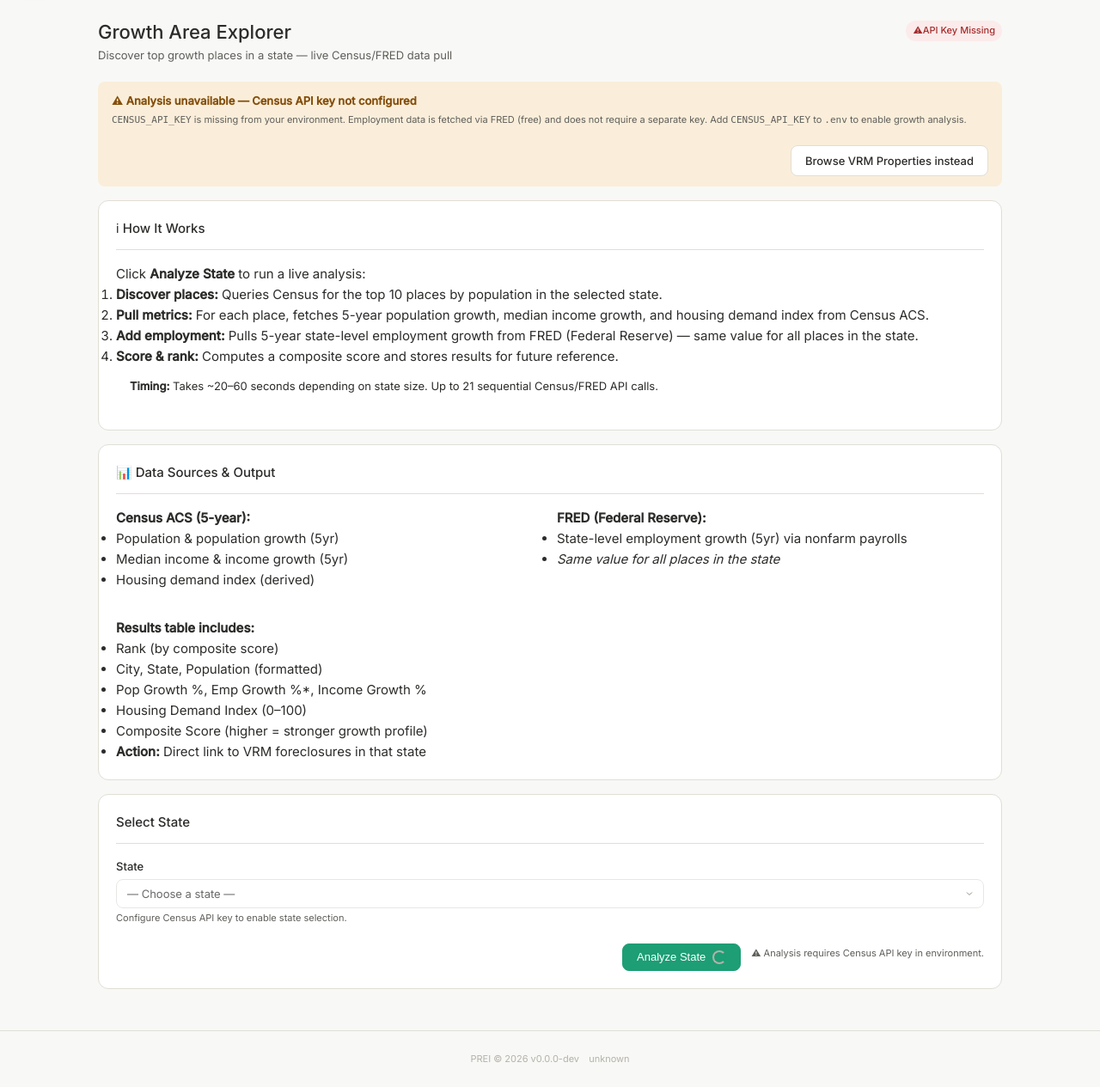
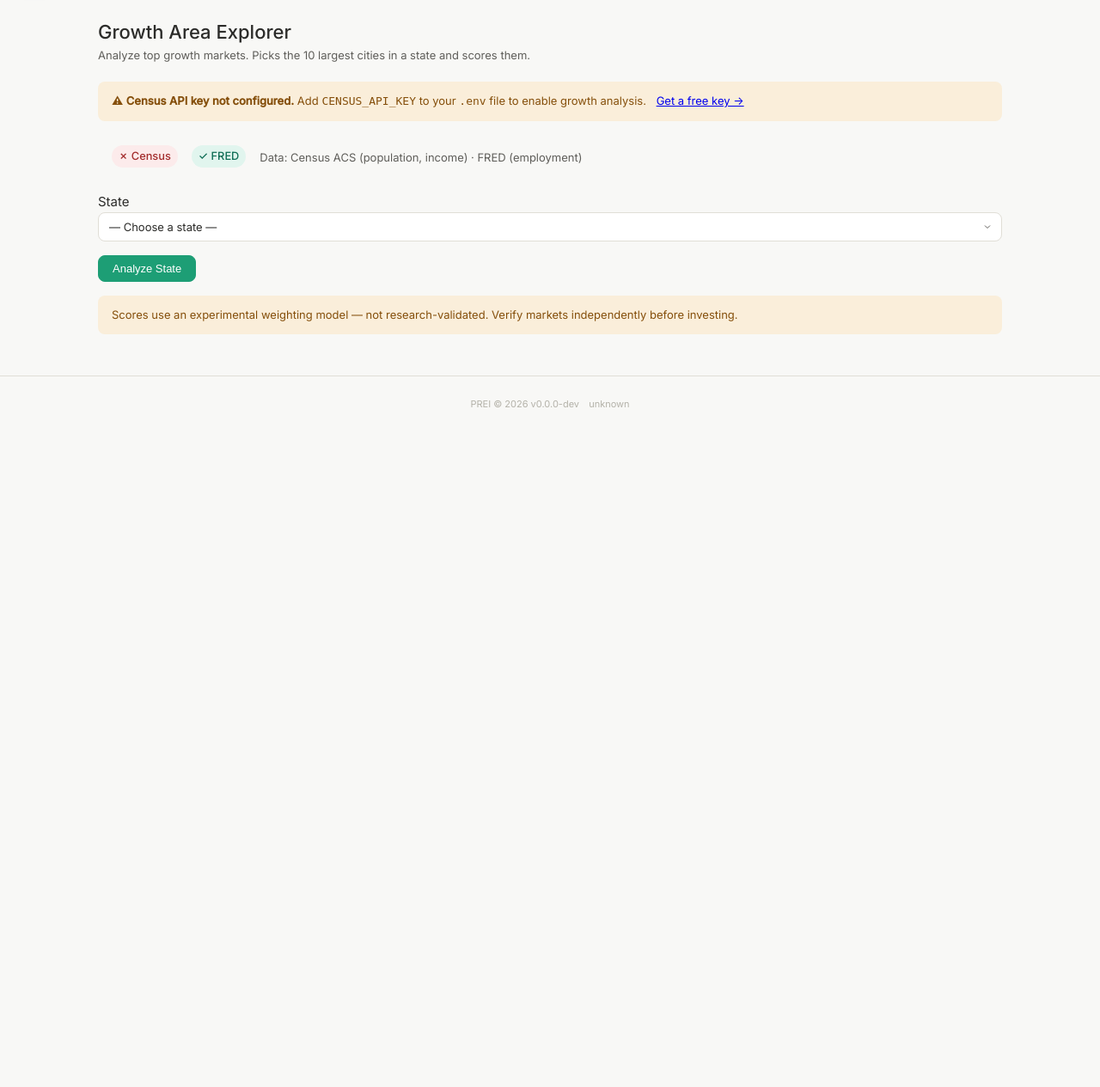
Before and after one commit to paruff/prei, a Django app: page /growth-explorer/ in a window 1280 px wide. Shown: the part 52-1317 px from the top of the page at 86% size. After the commit the page ends 526 px from the top, so only its background shows below. Run offline with Django 5.2, Linux system fonts and the light colour scheme.

Commit message:
fix(ux): simplify growth explorer page, surface Census errors to user
- Replaced wall of 'How It Works' + 'Data Sources' cards with a
  compact API status bar (1 line) and the state selector
- Added specific error message when Census API fails: tells user
  to check their CENSUS_API_KEY with direct link to signup
- Moved 'Analyze State' button to be immediately visible (form
  above all instructional text)
- Kept all existing functionality, just reduced visual noise
- Updated test assertions for new error message text

```diff
--- a/core/views.py
+++ b/core/views.py
@@ -836,6 +836,13 @@ def growth_explorer(request: HttpRequest) -> HttpResponse:
     places = discover_places_in_state(state, census_api_key, limit=10)
     if not places:
         logger.warning("Growth Explorer: no places found for state %s", state)
+        error_msg = (
+            f"No Census data returned for {state}. "
+            "This usually means: <br>"
+            "1. <strong>CENSUS_API_KEY</strong> is missing or invalid — "
+            "<a href='https://api.census.gov/data/key_signup.html' target='_blank' rel='noopener'>get a free key</a>"
+            "<br>2. The Census API is temporarily unavailable (try again later)"
+        )
         return render(
             request,
             "growth_explorer.html",
@@ -844,7 +851,7 @@ def growth_explorer(request: HttpRequest) -> HttpResponse:
                 "api_keys_configured": api_keys_configured,
                 "census_key_configured": bool(census_api_key),
                 "fred_key_configured": fred_configured,
-                "error": f"No places found for state {state}.",
+                "error": error_msg,
             },
         )
 
--- a/templates/growth_explorer.html
+++ b/templates/growth_explorer.html
@@ -5,145 +5,64 @@
 <div class="page-header">
   <div>
     <h1 class="page-title">Growth Area Explorer</h1>
-    <p class="page-sub">Discover top growth places in a state — live Census/FRED data pull</p>
-  </div>
-  <div class="nav-right">
-    {% if api_keys_configured %}
-      <span class="verdict-badge verdict-a" title="Census API key configured; employment via FRED">
-        <span aria-hidden="true">✓</span> API Ready
-      </span>
-    {% else %}
-      <span class="verdict-badge verdict-c" title="Census API key missing; FRED is optional">
-        <span aria-hidden="true">⚠</span> API Key Missing
-      </span>
-    {% endif %}
+    <p class="page-sub">Analyze top growth markets. Picks the 10 largest cities in a state and scores them.</p>
   </div>
 </div>
 
-{% if error %}
-  <div class="message message-error" role="alert">{{ error }}</div>
-{% endif %}
-
-<!-- API Key Status Banner (only shown when key missing) -->
+{# ── API key missing — no analysis possible ── #}
 {% if not api_keys_configured %}
   <div class="message message-warning mb-form" role="alert">
-    <div>
-      <strong>⚠ Analysis unavailable — Census API key not configured</strong>
-      <div class="form-hint">
-        <code>CENSUS_API_KEY</code> is missing from your environment.
-        Employment data is fetched via FRED (free) and does not require a separate key.
-        Add <code>CENSUS_API_KEY</code> to <code>.env</code> to enable growth analysis.
-      </div>
-    </div>
-    <div class="form-actions">
-      <a href="{% url 'vrm_properties_list' %}" class="btn">Browse VRM Properties instead</a>
-    </div>
+    <strong>⚠ Census API key not configured.</strong>
+    Add <code>CENSUS_API_KEY</code> to your <code>.env</code> file to enable growth analysis.
+    <a href="https://api.census.gov/data/key_signup.html" class="ml-link" target="_blank" rel="noopener">Get a free key →</a>
   </div>
 {% endif %}
 
-<!-- FRED Key Status (informational only — FRED is optional) -->
-{% if not fred_key_configured and api_keys_configured %}
-  <div class="message message-info mb-form" role="status">
-    <div>
-      <strong>ℹ Employment via FRED</strong>
-      <span class="ml-link">
-        <code>FRED_API_KEY</code> not set — employment growth defaults to 0%.
-        <a href="https://fred.stlouisfed.org/docs/api/api_key.html" target="_blank" rel="noopener">Get a free FRED key</a>
-        and add to <code>.env</code> for accurate employment data.
-      </span>
-    </div>
+{# ── Error from last analysis ── #}
+{% if error %}
+  <div class="message message-error mb-form" role="alert">{{ error }}</div>
+{% endif %}
+
+{# ── API status bar ── #}
+{% if api_keys_configured or fred_key_configured %}
+  <div class="message message-info mb-form" role="status" style="display: flex; gap: var(--sp-4); flex-wrap: wrap;">
+    {% if api_keys_configured %}
+      <span><span class="verdict-badge verdict-a" style="font-size: 0.8rem;">✓ Census</span></span>
+    {% else %}
+      <span><span class="verdict-badge verdict-c" style="font-size: 0.8rem;">✗ Census</span></span>
+    {% endif %}
+    {% if fred_key_configured %}
+      <span><span class="verdict-badge verdict-a" style="font-size: 0.8rem;">✓ FRED</span></span>
+    {% else %}
+      <span><span class="verdict-badge verdict-c" style="font-size: 0.8rem;">✗ FRED</span> <span class="page-sub">(optional, employment defaults to 0)</span></span>
+    {% endif %}
+    <span class="page-sub">Data: Census ACS (population, income) · FRED (employment)</span>
   </div>
 {% endif %}
 
-<!-- How It Works Card -->
-<div class="card mb-form">
-  <div class="card-title">
-    <span aria-hidden="true">ℹ</span> How It Works
-  </div>
-  <div class="card-body">
-    <p>Click <strong>Analyze State</strong> to run a live analysis:</p>
-    <ol>
-      <li><strong>Discover places:</strong> Queries Census for the top 10 places by population in the selected state.</li>
-      <li><strong>Pull metrics:</strong> For each place, fetches 5-year population growth, median income growth, and housing demand index from Census ACS.</li>
-      <li><strong>Add employment:</strong> Pulls 5-year state-level employment growth from FRED (Federal Reserve) — same value for all places in the state.</li>
-      <li><strong>Score & rank:</strong> Computes a composite score and stores results for future reference.</li>
-    </ol>
-    <div class="message message-info">
-      <strong>Timing:</strong> Takes ~20–60 seconds depending on state size. Up to 21 sequential Census/FRED API calls.
-    </div>
-  </div>
-</div>
-
-<!-- Data Sources & What You'll See -->
-<div class="card mb-form">
-  <div class="card-title">
-    <span aria-hidden="true">📊</span> Data Sources & Output
-  </div>
-  <div class="card-body">
-    <div class="form-grid-2">
-      <div>
-        <strong>Census ACS (5-year):</strong>
-        <ul>
-          <li>Population & population growth (5yr)</li>
-          <li>Median income & income growth (5yr)</li>
-          <li>Housing demand index (derived)</li>
-        </ul>
-      </div>
-      <div>
-        <strong>FRED (Federal Reserve):</strong>
-        <ul>
-          <li>State-level employment growth (5yr) via nonfarm payrolls</li>
-          <li><em>Same value for all places in the state</em></li>
-        </ul>
-      </div>
-    </div>
-    <div class="mt-section">
-      <strong>Results table includes:</strong>
-      <ul>
-        <li>Rank (by composite score)</li>
-        <li>City, State, Population (formatted)</li>
-        <li>Pop Growth %, Emp Growth %*, Income Growth %</li>
-        <li>Housing Demand Index (0–100)</li>
-        <li>Composite Score (higher = stronger growth profile)</li>
-        <li><strong>Action:</strong> Direct link to VRM foreclosures in that state</li>
-      </ul>
-    </div>
-  </div>
-</div>
-
-<!-- Analysis Form -->
-<form method="post" id="explorer-form" novalidate>
+{# ── State selector — always visible, prominent ── #}
+<form method="post" id="analysis-form" class="mb-form">
   {% csrf_token %}
-  <div class="card mb-form">
-    <div class="card-title">Select State</div>
-    <div class="card-body">
+  <div class="form-row">
     <div class="form-group">
-        <label for="id_state" class="form-label">State</label>
-        <select name="state" id="id_state" class="form-input" required {% if not api_keys_configured %}disabled{% endif %}>
+      <label for="state-select">State</label>
+      <select name="state" id="state-select" class="form-input" required aria-label="State">
         <option value="">— Choose a state —</option>
         {% for code, name in states %}
-          <option value="{{ code }}"{% if selected_state == code %} selected{% endif %}>{{ name }} ({{ code }})</option>
+          <option value="{{ code }}"{% if selected_state == code %} selected{% endif %}>{{ name }}</option>
         {% endfor %}
       </select>
-        {% if not api_keys_configured %}
-          <p class="form-hint">Configure Census API key to enable state selection.</p>
-        {% else %}
-          <p class="form-hint">Select a state and click <strong>Analyze State</strong>.</p>
-        {% endif %}
     </div>
-      <div class="form-actions">
-        <button type="submit" class="btn btn-primary" id="submit-btn"
-                {% if not api_keys_configured %}disabled title="Configure CENSUS_API_KEY to enable analysis"{% endif %}>
-          <span class="btn-text">Analyze State</span>
-          <span class="spinner" aria-hidden="true"></span>
-        </button>
-        {% if not api_keys_configured %}
-          <p class="form-hint">⚠ Analysis requires Census API key in environment.</p>
-        {% endif %}
-      </div>
+    <div class="form-group" style="align-self: flex-end;">
+      <button type="submit" class="btn btn-primary" id="analyze-btn">Analyze State</button>
     </div>
   </div>
 </form>
+
+{# ── Warning banner ── #}
+<div class="message message-warning mb-form">
+  Scores use an experimental weighting model — not research-validated. Verify markets independently before investing.
+</div>
 
 <!-- Loading Overlay -->
 <div id="loading-overlay" class="loading-overlay" hidden aria-hidden="true">
```
Also changed, not shown: core/tests/test_growth_explorer.py (+1 -1 lines), core/tests/test_growth_explorer_view.py (+1 -1 lines). Lines whose indentation alone changed are shown as unchanged.
